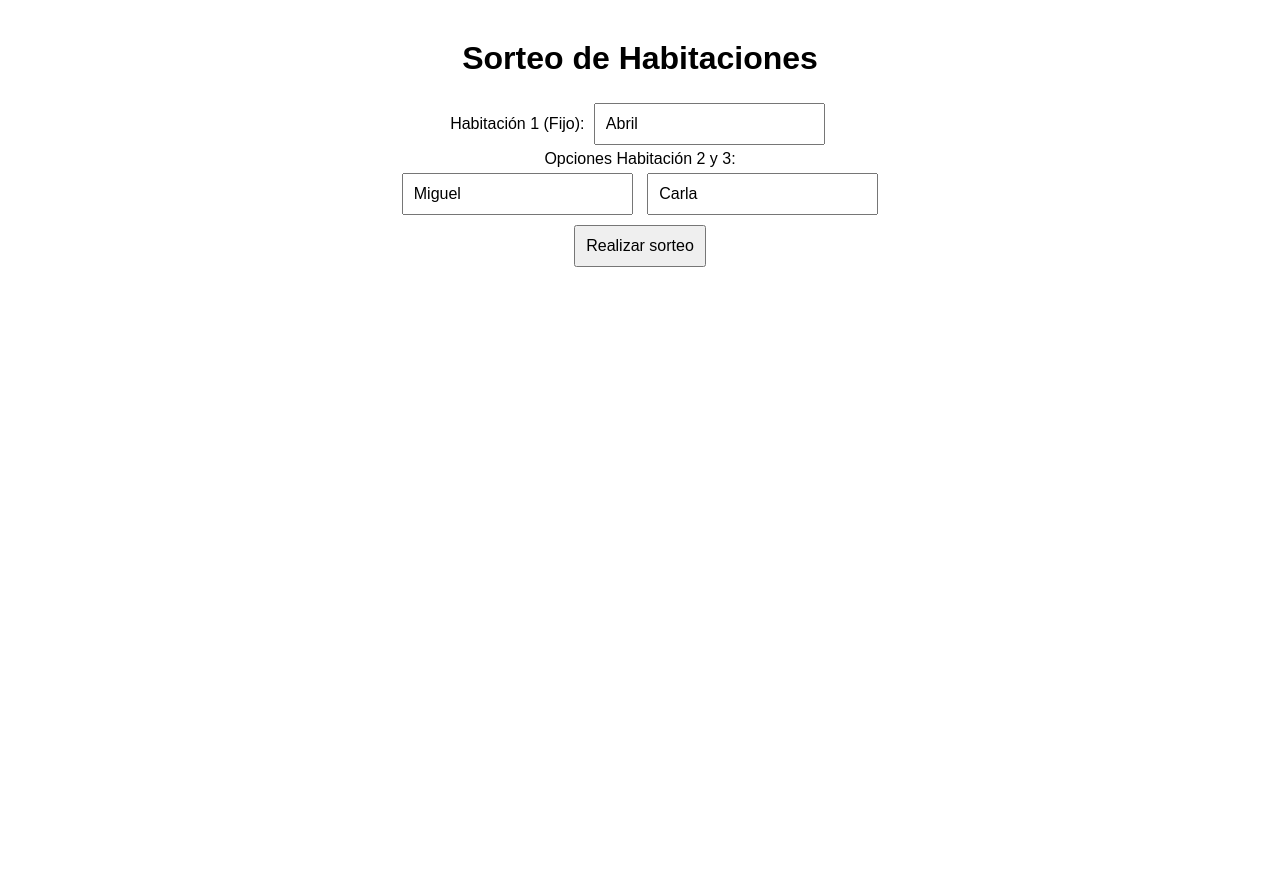
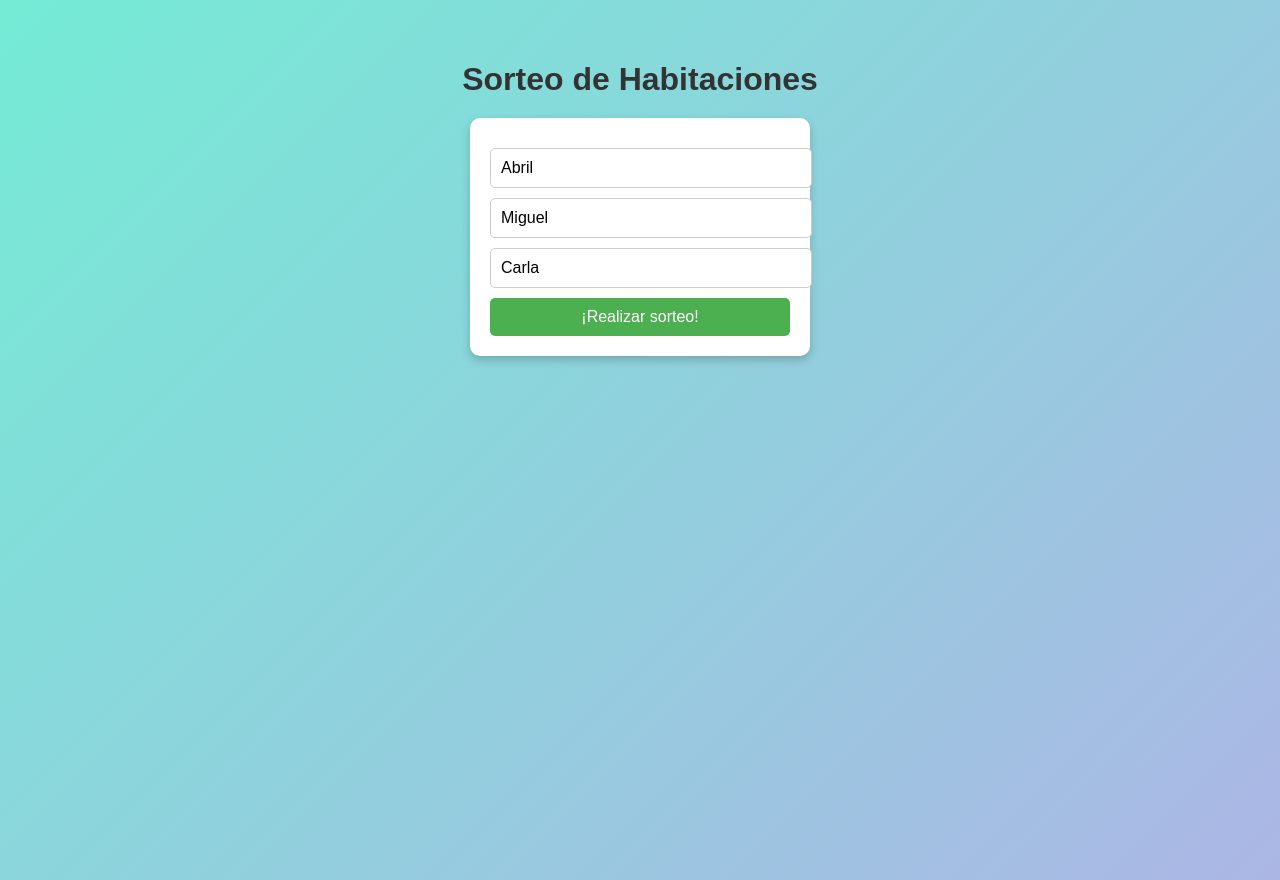
Before and after one commit to sorteoonline/Sorteo-Online, a plain HTML site: page index.html in a window 1280 px wide. Before the commit the page ends 800 px from the top, so only its background shows below. Drawn offline with Linux system fonts and the light colour scheme.

Commit message:
Update index.html

```diff
--- a/index.html
+++ b/index.html
@@ -5,61 +5,101 @@
   <title>Sorteo de Habitaciones</title>
   <style>
     body {
-      font-family: Arial, sans-serif;
-      text-align: center;
-      margin-top: 40px;
+      background: linear-gradient(135deg, #74ebd5 0%, #acb6e5 100%);
+      font-family: 'Arial', sans-serif;
+      display: flex;
+      flex-direction: column;
+      align-items: center;
+      justify-content: flex-start;
+      min-height: 100vh;
+      margin: 0;
+      padding: 40px 20px;
+    }
+    h1 {
+      color: #333;
+      margin-bottom: 20px;
+      animation: aparecer 1.5s ease;
+    }
+    .formulario {
+      background: #fff;
+      padding: 20px;
+      border-radius: 10px;
+      box-shadow: 0px 4px 10px rgba(0,0,0,0.2);
+      margin-bottom: 30px;
+      width: 300px;
+      animation: aparecer 2s ease;
     }
     input, button {
+      width: 100%;
       padding: 10px;
-      margin: 5px;
+      margin-top: 10px;
       font-size: 16px;
+      border-radius: 5px;
+      border: 1px solid #ccc;
+    }
+    button {
+      background-color: #4CAF50;
+      color: white;
+      border: none;
+      cursor: pointer;
+      transition: background-color 0.3s;
+    }
+    button:hover {
+      background-color: #45a049;
     }
     .resultado {
-      margin-top: 30px;
+      background: #ffffffcc;
+      padding: 20px;
+      border-radius: 10px;
+      text-align: center;
       font-size: 20px;
       font-weight: bold;
+      display: none;
+      animation: aparecerResultado 1.5s ease forwards;
+    }
+    @keyframes aparecer {
+      0% { opacity: 0; transform: translateY(-30px);}
+      100% { opacity: 1; transform: translateY(0);}
+    }
+    @keyframes aparecerResultado {
+      0% { opacity: 0; transform: scale(0.8);}
+      100% { opacity: 1; transform: scale(1);}
     }
   </style>
 </head>
 <body>
+
   <h1>Sorteo de Habitaciones</h1>
 
-  <div>
-    <label>Habitación 1 (Fijo): </label>
-    <input type="text" id="habitacion1" value="Abril"><br>
-
-    <label>Opciones Habitación 2 y 3: </label><br>
-    <input type="text" id="opcion1" value="Miguel">
-    <input type="text" id="opcion2" value="Carla"><br>
-
-    <button onclick="realizarSorteo()">Realizar sorteo</button>
+  <div class="formulario">
+    <input type="text" id="nombre1" placeholder="Nombre Habitación 1" value="Abril">
+    <input type="text" id="nombre2" placeholder="Nombre opción 1" value="Miguel">
+    <input type="text" id="nombre3" placeholder="Nombre opción 2" value="Carla">
+    <button onclick="realizarSorteo()">¡Realizar sorteo!</button>
   </div>
 
-  <div class="resultado" id="resultado"></div>
+  <div id="resultado" class="resultado"></div>
 
   <script>
     function realizarSorteo() {
-      const fijo = document.getElementById('habitacion1').value || "Abril";
-      const opcion1 = document.getElementById('opcion1').value || "Miguel";
-      const opcion2 = document.getElementById('opcion2').value || "Carla";
+      const nombre1 = document.getElementById('nombre1').value.trim() || "Abril";
+      const opcion1 = document.getElementById('nombre2').value.trim() || "Miguel";
+      const opcion2 = document.getElementById('nombre3').value.trim() || "Carla";
 
-      let participantes = {
-        1: fijo,
-        2: Math.random() < 0.5 ? opcion1 : opcion2,
-        3: Math.random() < 0.5 ? opcion1 : opcion2
-      };
+      const habitacion1 = nombre1;
+      let habitacion2 = Math.random() < 0.5 ? opcion1 : opcion2;
+      let habitacion3 = habitacion2 === opcion1 ? opcion2 : opcion1;
 
-      // Evitar que la misma persona tenga la 2 y 3
-      if (participantes[2] === participantes[3]) {
-        participantes[3] = participantes[2] === opcion1 ? opcion2 : opcion1;
-      }
-
-      document.getElementById('resultado').innerHTML = `
-        Habitación 1: ${participantes[1]} <br>
-        Habitación 2: ${participantes[2]} <br>
-        Habitación 3: ${participantes[3]}
+      // Mostrar resultados
+      const resultadoDiv = document.getElementById('resultado');
+      resultadoDiv.style.display = "block";
+      resultadoDiv.innerHTML = `
+        Habitación 1: ${habitacion1} <br><br>
+        Habitación 2: ${habitacion2} <br><br>
+        Habitación 3: ${habitacion3}
       `;
     }
   </script>
+
 </body>
 </html>
```
